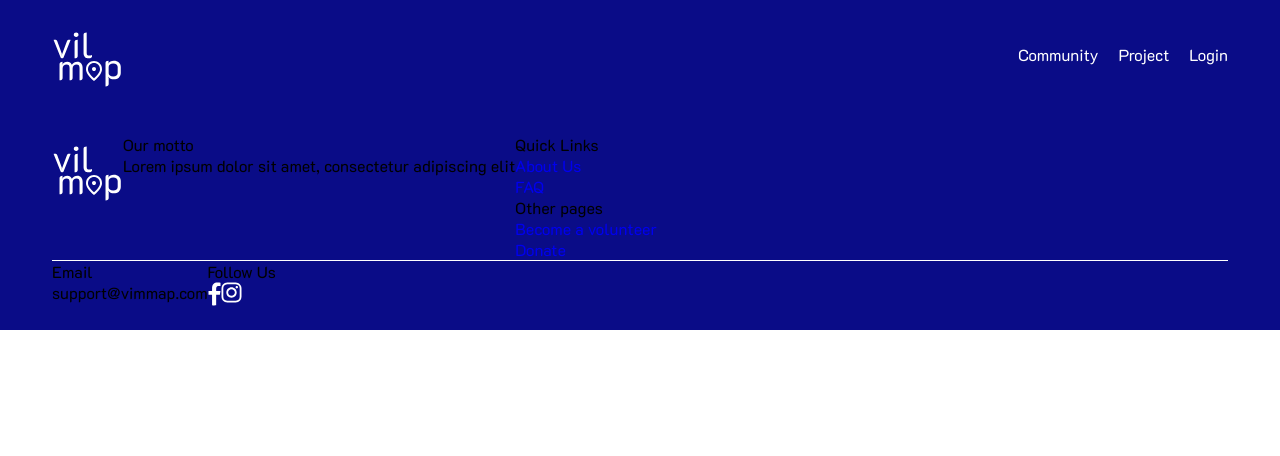
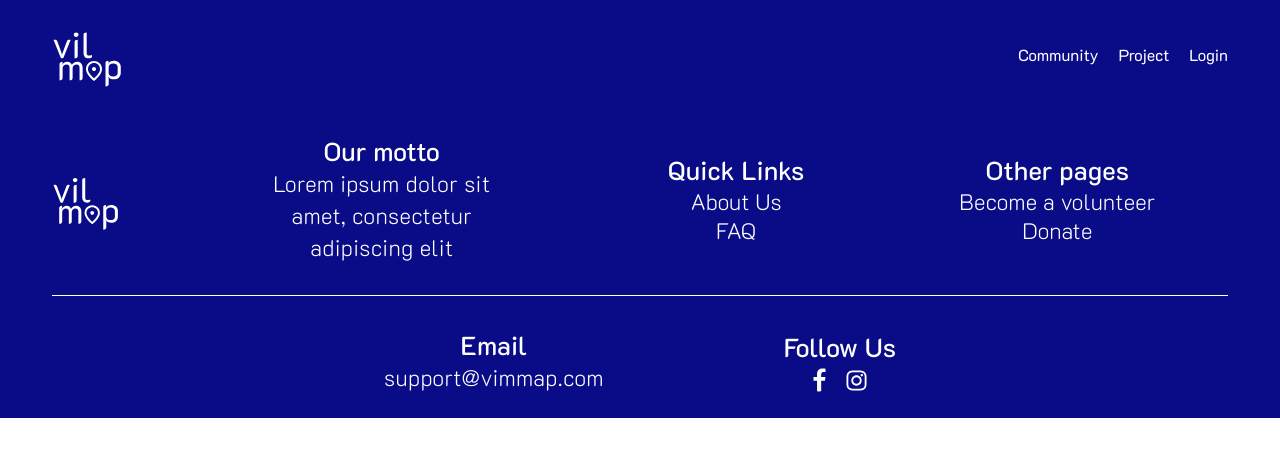
Before and after one commit to Vilnius-Historical-Map/vilmap-frontend, a React (Vite) app: page / in a window 1280 px wide. Shown: the top 456 px of the page. Built offline with nearby package versions, Linux system fonts and the light colour scheme.

Commit message:
feat: footer styles added

```diff
--- a/src/ui/footer/footer.component.tsx
+++ b/src/ui/footer/footer.component.tsx
@@ -11,25 +11,25 @@ export const Footer = () => {
         <img src="./src/assets/logo.svg" alt="" />
         </a>
 
+        <div className={styles.footer__nav}>
+          <div className={styles.column}>
 
-        <div className={styles.column}>
-          <div className={styles.column__wrapper}>
-            <h3>Our motto</h3>
-            <p>Lorem ipsum dolor sit amet, consectetur adipiscing elit </p>
-          </div>
+            <h3 className ={styles.column__title}>Our motto</h3>
+            <p className ={styles.column__paragraph}>Lorem ipsum dolor sit amet, consectetur adipiscing elit </p>
+
         </div>
 
 
-        <div className={styles.column}>
+        <div className={styles.columns__wrapper}>
           {
             footerLinksColumns.map((column: TfooterLinksColumn, index) => (
-              <div className={styles.column__wrapper} key={index}>
-                <h3>{column.title}</h3>
-                <ul>
+              <div className={styles.column} key={index}>
+                <h3 className ={styles.column__title}>{column.title}</h3>
+                <ul className={styles.column__list}>
                   {
                     column.links.map((link, ind) => (
                       <li key={ind}>
-                        <a href={link.linkUrl}>{link.linkName}</a>
+                        <a href={link.linkUrl} className ={styles.column__link}>{link.linkName}</a>
                       </li>
                     ))
                   }
@@ -40,22 +40,22 @@ export const Footer = () => {
         </div>
 
 
+        </div>
+
       </div>
 
       <div className={styles.hr}></div>
 
       <div className={styles.footer__bottom}>
           <div className={styles.column}>
-          <div className={styles.column__wrapper}>
-            <h3>Email</h3>
-            <p>support@vimmap.com</p>
-          </div>
+            <h3 className ={styles.column__title}>Email</h3>
+            <p className={styles.column__paragraph}>support@vimmap.com</p>
         </div>
 
         <div className={styles.column}>
-          <div className={styles.column__wrapper}>
-            <h3>Follow Us</h3>
-            <a href="#" aria-label='Navigate to our Facebook.'>
+          <h3 className={styles.column__title}>Follow Us</h3>
+          <div className={styles.socials}>
+             <a href="#" aria-label='Navigate to our Facebook.'>
                   <img src="src\assets\images\facebook.svg" alt="" />
             </a>
 
@@ -64,9 +64,9 @@ export const Footer = () => {
             </a>
 
           </div>
+
+          </div>
         </div>
-
-      </div>
-    </footer>
+      </footer>
   )
 }
--- a/src/ui/footer/footer.module.scss
+++ b/src/ui/footer/footer.module.scss
@@ -10,11 +10,84 @@
     flex-direction: row;
   }
 
+  &__upper{
+    align-items: center;
+    gap: 8.19rem;
+  }
+
+  &__bottom{
+    justify-content: center;
+    align-items: center;
+    gap: 11.25rem;
+  }
+
+  &__nav{
+    display: flex;
+    flex-direction: row;
+    gap: 9.69rem;
+  }
+}
+
+.hr{
+  background: var(--secondary-color);
+  width: 100%;
+  height: 1px;
+  margin: 1.97rem 0;
+}
+
+.column{
+  display: flex;
+  flex-direction: column;
+  justify-content: center;
+  align-items: center;
+
+  &__title{
+    color: var(--secondary-color);
+    font-weight: 500;
+    font-size: 1.625rem;
+  }
+
+  &__paragraph{
+    color: var(--secondary-color);
+    text-align: center;
+    font-size: 1.4rem;
+    font-style: normal;
+    font-weight: 200;
+    line-height: 2rem;
+    letter-spacing: 0.01625rem;
+    max-width: 24rem;
+  }
+
+  &__list{
+    display: flex;
+    flex-direction: column;
+    align-items: center;
+    justify-content: center;
+  }
+
+  &__link{
+    color: #FFF;
+    text-align: center;
+    font-size: 1.4rem;
+    font-style: normal;
+    font-weight: 200;
+    line-height: normal;
+  }
+}
+
+.columns__wrapper{
+  display: flex;
+  flex-direction: row;
+  gap: 9.69rem;
+  max-width: 35rem;
+  width: 100%;
 
 }
 
-.hr{
-  background: #ffffff;
-  width: 100%;
-  height: 1px;
+.socials{
+  display: flex;
+  flex-direction: row;
+  align-items: center;
+  gap: 1.25rem;
+  margin-top: 0.3rem;
 }
```
